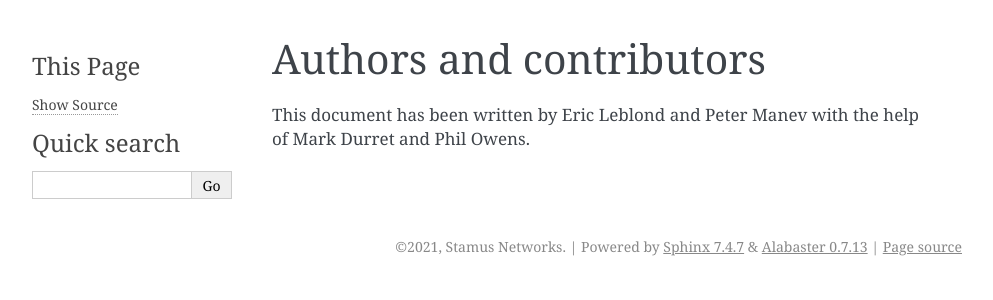
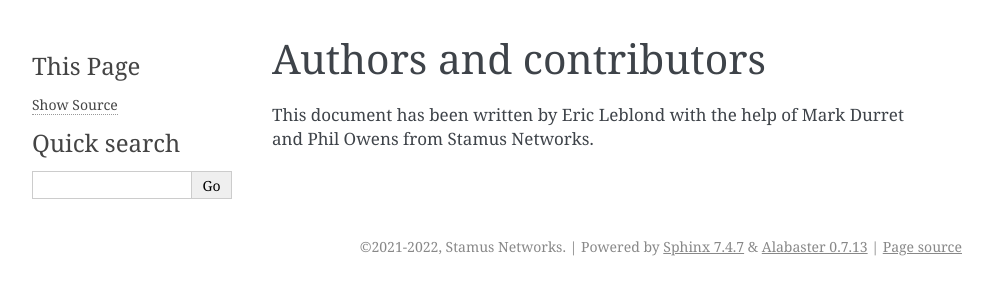
Before and after one commit to StamusNetworks/suricata-4-analysts, a Sphinx documentation site: the page built from source/authors.rst, in a window 1280 px wide. Shown: the top 300 px of the page, without its empty margins (148-1141 px from the left). Built offline with Sphinx 7.4.7, drawn with Linux system fonts in a browser that asks for light colours.

Commit message:
update authors list

```diff
--- a/source/authors.rst
+++ b/source/authors.rst
@@ -1,4 +1,4 @@
 Authors and contributors
 ========================
 
-This document has been written by Eric Leblond and Peter Manev with the help of Mark Durret and Phil Owens.
+This document has been written by Eric Leblond with the help of Mark Durret and Phil Owens from Stamus Networks.
--- a/source/conf.py
+++ b/source/conf.py
@@ -18,11 +18,11 @@
 # -- Project information -----------------------------------------------------
 
 project = 'Network Threat Hunting with Suricata'
-copyright = '2021, Stamus Networks'
-author = 'E. Leblond, P. Manev'
+copyright = '2021-2022, Stamus Networks'
+author = 'E. Leblond'
 
 # The full version, including alpha/beta/rc tags
-release = '0.1'
+release = '0.2'
 
 
 # -- General configuration ---------------------------------------------------
```
